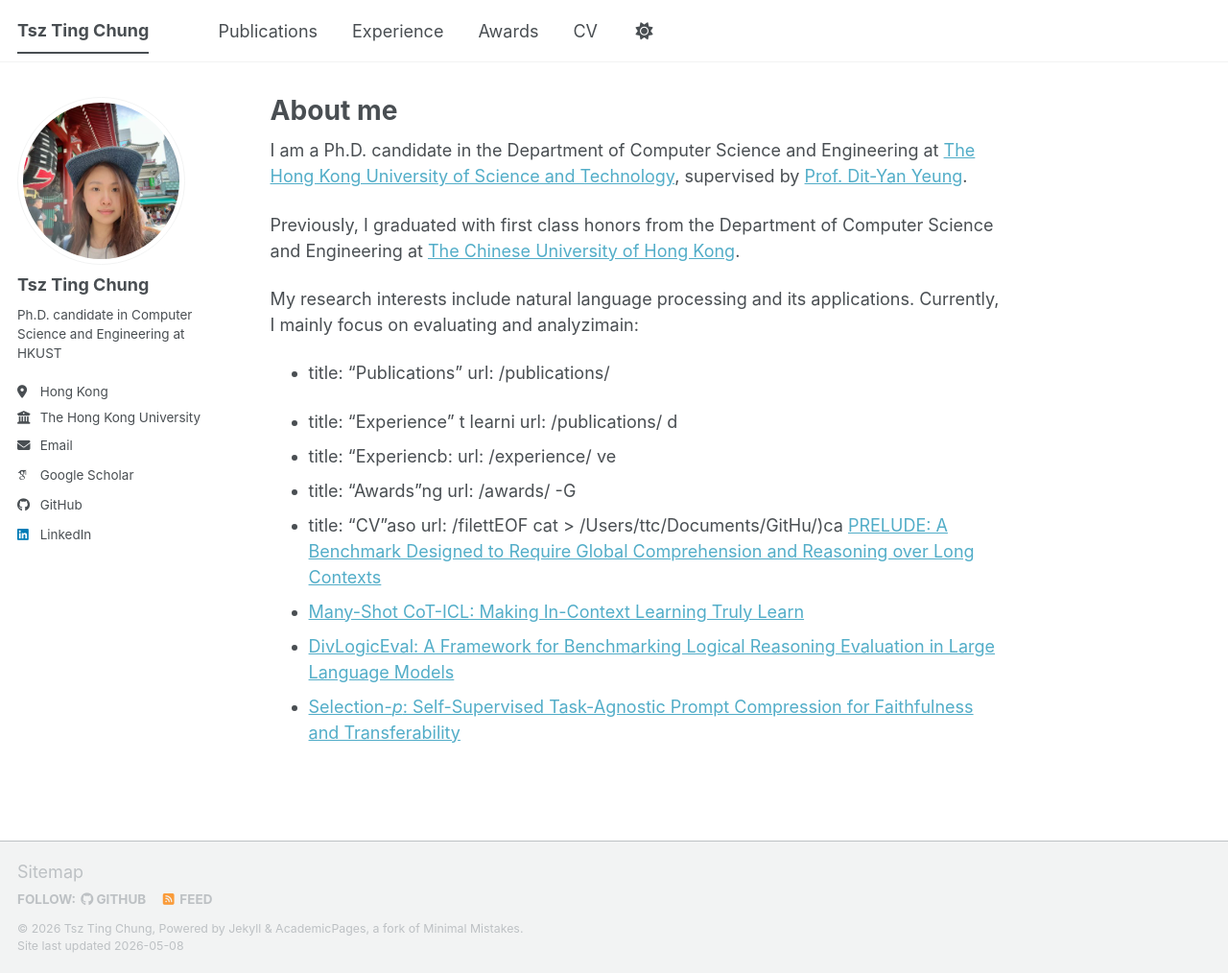
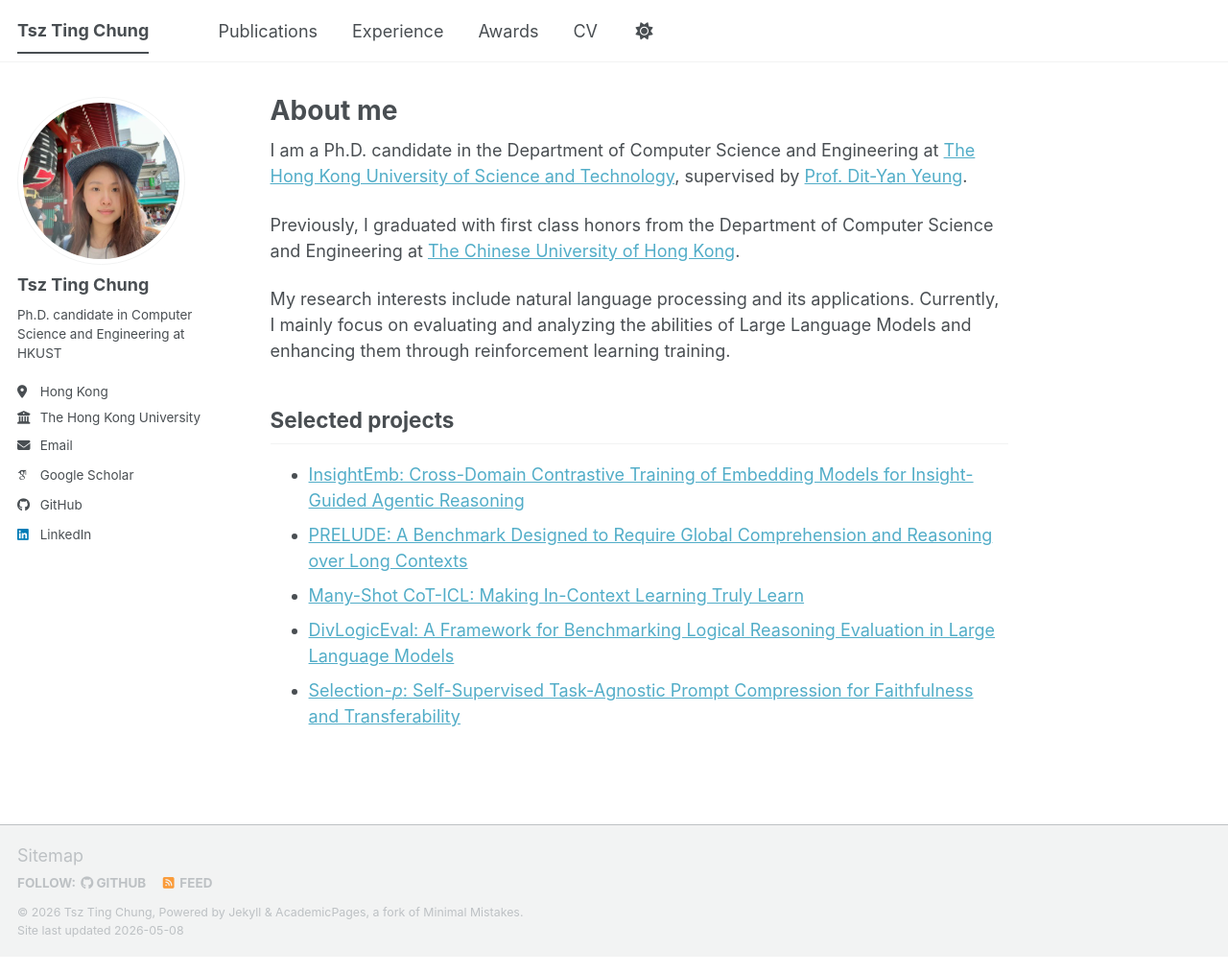
Before and after one commit to TTChungC/ttchungc.github.io, a Jekyll site: the page built from _pages/about.md, in a window 1280 px wide and 1014 px high. Shown: the whole window at 96% size. Built offline with Jekyll 4.4.1, drawn with Linux system fonts in a browser that asks for light colours; some web fonts are replaced; a script bundle is joined from its source files by our own code; library files that are not in the unit come from our copies.

Commit message:
Fix GitHub Pages URL and homepage content

```diff
--- a/_config.yml
+++ b/_config.yml
@@ -13,10 +13,10 @@ title                    : "Tsz Ting Chung"
 title_separator          : "-"
 name                     : &name "Tsz Ting Chung"
 description              : &description "Academic website of Tsz Ting Chung"   # Update this with a general description of your site, this is the default if not overridden by a page
-url                      : https://ttchungc2.github.io # The base hostname & protocol for your site e.g. "https://[your GitHub username].github.io",
+url                      : https://ttchungc.github.io # The base hostname & protocol for your site e.g. "https://[your GitHub username].github.io",
                                                            # or if you already have some other page hosted on Github then use "https://[your GitHub username].github.io/[Your Repo Name]"
 baseurl                  : "" # the subpath of your site, e.g. "/blog"
-repository               : "TTChungC/ttchungc2.github.io"
+repository               : "TTChungC/ttchungc.github.io"
 
 # Site Author - The following control what appear as part of the author content on the side bar.
 #               If a field is blank the icon and link will not appear, otherwise it will be shown.
--- a/_pages/about.md
+++ b/_pages/about.md
@@ -11,19 +11,12 @@ I am a Ph.D. candidate in the Department of Computer Science and Engineering at
 
 Previously, I graduated with first class honors from the Department of Computer Science and Engineering at [The Chinese University of Hong Kong](https://www.cuhk.edu.hk/chinese/index.html).
 
-My research interests include natural language processing and its applications. Currently, I mainly focus on evaluating and analyzimain:
-  - title: "Publications"
-    url: /publications/
+My research interests include natural language processing and its applications. Currently, I mainly focus on evaluating and analyzing the abilities of Large Language Models and enhancing them through reinforcement learning training.
 
-  - title: "Experience"
-t learni    url: /publications/
-d
-  - title: "Experiencb:     url: /experience/
-ve
-  - title: "Awards"ng     url: /awards/
--G
-  - title: "CV"aso    url: /filettEOF
-cat > /Users/ttc/Documents/GitHu/)ca [PRELUDE: A Benchmark Designed to Require Global Comprehension and Reasoning over Long Contexts](https://gorov.github.io/prelude/)
+## Selected projects
+
+- [InsightEmb: Cross-Domain Contrastive Training of Embedding Models for Insight-Guided Agentic Reasoning](https://ttchungc.github.io/projects/insightemb/)
+- [PRELUDE: A Benchmark Designed to Require Global Comprehension and Reasoning over Long Contexts](https://gorov.github.io/prelude/)
 - [Many-Shot CoT-ICL: Making In-Context Learning Truly Learn](https://ttchungc.github.io/projects/manyshot-cot/)
 - [DivLogicEval: A Framework for Benchmarking Logical Reasoning Evaluation in Large Language Models](https://ttchungc.github.io/projects/divlogiceval/)
 - [Selection-*p*: Self-Supervised Task-Agnostic Prompt Compression for Faithfulness and Transferability](https://ttchungc.github.io/projects/selection-p/)
```
